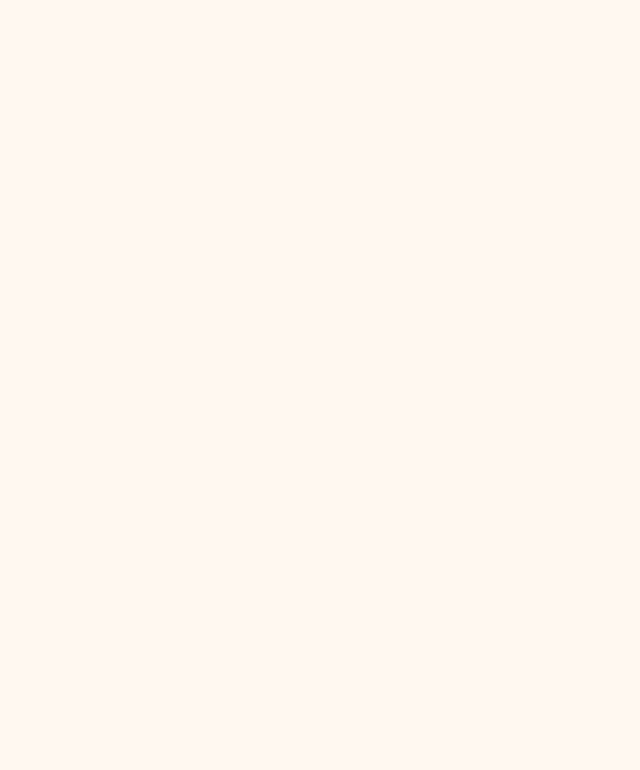
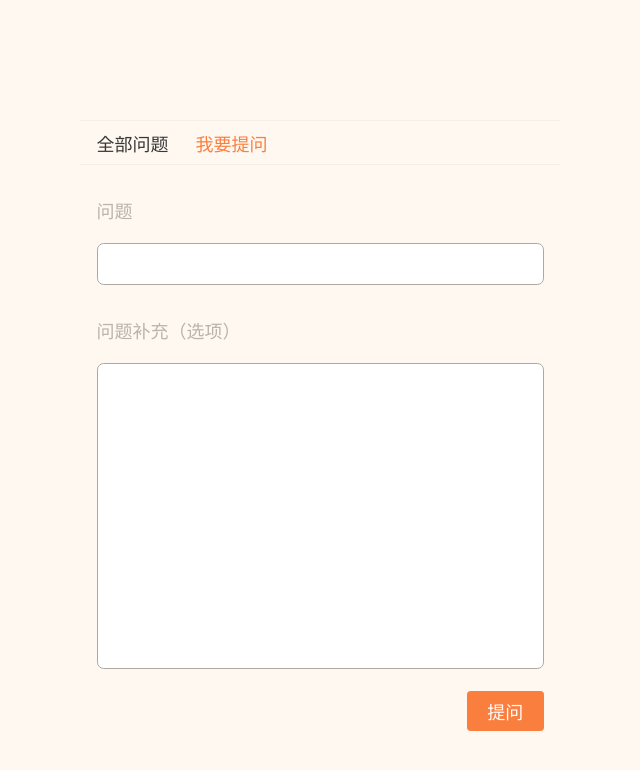
Before and after one commit to gulewei/meishihui, a plain HTML site: page html/ask.html in a window 1280 px wide. Shown: the whole page, without its empty margins (320-960 px from the left). Drawn offline with Linux system fonts and the light colour scheme.

Commit message:
[全部问题]页面引用文件

```diff
--- /dev/null
+++ b/css/questions/questions.css
@@ -0,0 +1,35 @@
+/**
+ * 作者：顾乐威
+ * 描述：[全部问题] 页面样式
+ * 修改：2016.10.4
+ */
+
+/* 导航栏 */
+@import url("../common/question_nav/question_nav.css");
+
+/* 页面边距 */
+.content, article > section { padding: 0 0.55rem;}
+
+/* 主体位置 */
+article { margin-top: -0.4rem;}
+
+/* section */
+article > section { position: relative; padding-top: 0.75rem; padding-bottom: 0.75rem; }
+
+/* section 边框 */
+article > section:after { content: ''; position: absolute; bottom: 0; left: 0; right: 0; border-bottom: 1px solid #e9e5e2; transform: scaleY(.5); transform-origin: 0 0;}
+
+/* 问题标题 */
+article > section h3 { margin-bottom: 0.25rem; font-weight: normal; color: #373736; font-size: 0.6rem;}
+
+/* 问题数据 */
+article > section p { color: #afa8a0; font-size: 0.6rem; }
+article > section p span { padding: 0 0.225rem; margin-left: -0.225rem;}
+article > section p strong { font-weight: normal; }
+
+/* 页码 */
+.page-number { height: 3rem; display: flex; justify-content: center; align-items: center; font-size: 0.6rem; }
+.page-number a { display: flex; justify-content: center; align-items: center; height: 1.75rem; }
+.page-number a.next-page { background-color: #fa7e3e; color: #fff; padding: 0 0.75rem; }
+.page-number span strong { font-weight: normal;}
+.page-number span { display: flex; padding: 0 0.35rem; }
--- a/html/ask.html
+++ b/html/ask.html
@@ -10,5 +10,33 @@
 		<script src="../js/ask/ask.js" type="text/javascript" charset="utf-8"></script>
 	</head>
 	<body>
+		<header></header>
+		<nav>
+			<div class="content">
+				<a href="javascript:void(0);">全部问题</a>
+				<a class="active" href="javascript:void(0);">我要提问</a>
+			</div>
+		</nav>
+		<form action=""	>
+			<div class="content">
+				<section class="question">
+					<label for="askQuestion">问题</label>
+					<input type="text" id="askQuestion" value="" />
+				</section>
+				<section class="description">
+					<span>问题补充（选项）</span>
+					<textarea id="askDescription" name="askDescription"></textarea>
+				</section>
+				<section class="submit">
+					<input id="askSubmit" type="submit" name="askSubmit" value="提问" />
+				</section>
+			</div>
+		</form>
+		<footer></footer>
 	</body>
 </html>
+<!--
+	 * 作者：顾乐威
+	 * 描述：[我要回答] 页面结构
+	 * 日期：2016.10.4
+-->
```
Also changed, not shown: js/questions/questions.js (added).
